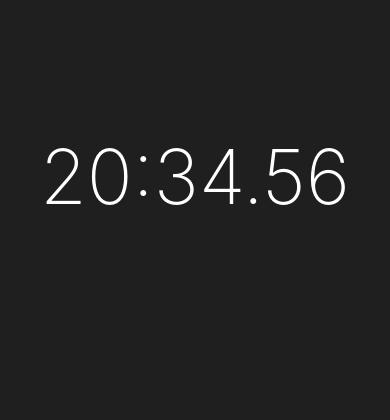
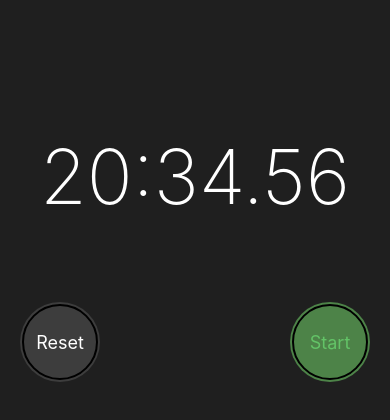
Before and after one commit to MatthieuNadeau96/Stopwatch-app, a React Native app: screen / in a window 390 px wide. Shown: the top 420 px of the page. Built offline with nearby package versions, Linux system fonts and the light colour scheme.

Commit message:
Added the Start & Reset Buttons, styled them, and added a ButtonsRow

```diff
--- a/App.js
+++ b/App.js
@@ -16,11 +16,32 @@ function Timer({ interval }) {
     </Text>
   )
 }
+
+function RoundButton({ title, color, background }) {
+  return (
+    <View style={[ styles.button, { backgroundColor: background }]}>
+      <View style={styles.buttonBorder}>
+        <Text style={[ styles.buttonTitle, { color }]}>{title}</Text>
+      </View>
+    </View>
+  )
+}
+
+function ButtonsRow({ children }) {
+  return (
+    <View style={styles.buttonsRow}>{children}</View>
+  )
+}
+
 export default class App extends Component {
   render() {
     return (
       <View style={styles.container}>
         <Timer interval={DATA.timer}/>
+        <ButtonsRow>
+          <RoundButton title='Reset' color='#ffffff' background='#3d3d3d'/>
+          <RoundButton title='Start' color='#63c367' background='#4d8348'/>
+        </ButtonsRow>
       </View>
     )
   }
@@ -32,10 +53,35 @@ const styles = StyleSheet.create({
     alignItems: 'center',
     backgroundColor: '#1f1f1f',
     paddingTop: 130,
+    paddingHorizontal: 20,
   },
   timer: {
     color: '#ffffff',
     fontSize: 76,
     fontWeight: '200',
-  }
+  },
+  button: {
+    width: 80,
+    height: 80,
+    borderRadius: 40,
+    justifyContent: 'center',
+    alignItems: 'center',
+  },
+  buttonTitle: {
+    fontSize: 18,
+  },
+  buttonBorder: {
+    width: 76,
+    height: 76,
+    borderRadius: 38,
+    borderWidth: 2,
+    justifyContent: 'center',
+    alignItems: 'center',
+  },
+  buttonsRow: {
+    flexDirection: 'row',
+    alignSelf: 'stretch',
+    justifyContent: 'space-between',
+    marginTop: 80,
+  },
 })
```
